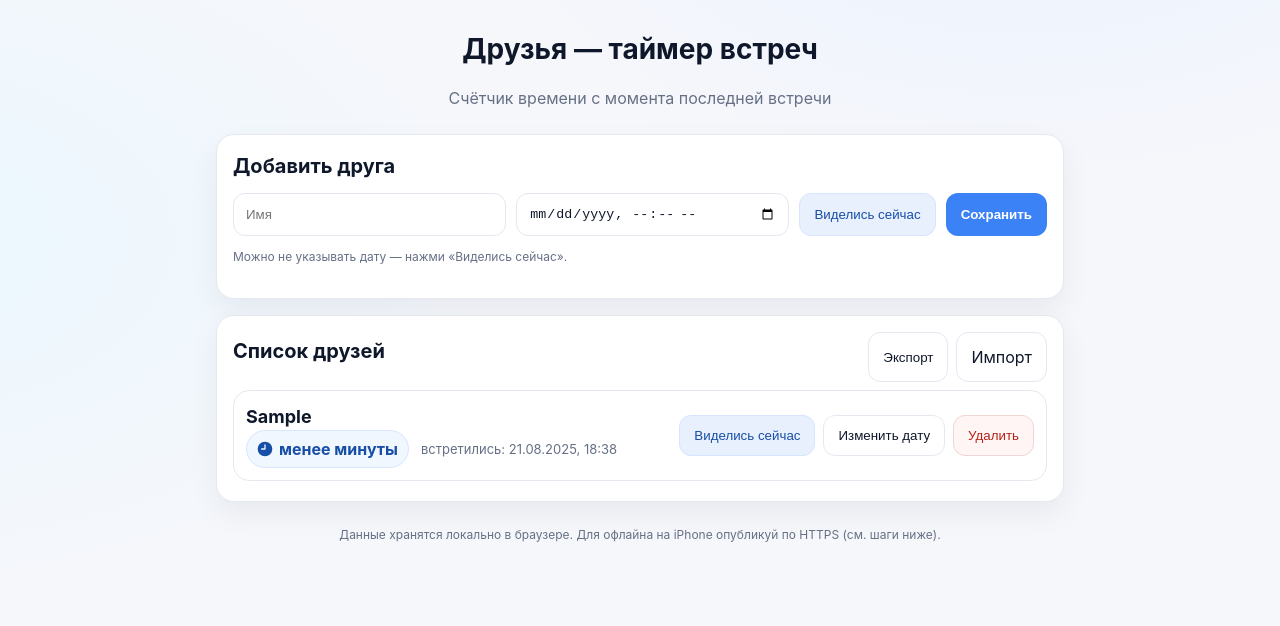
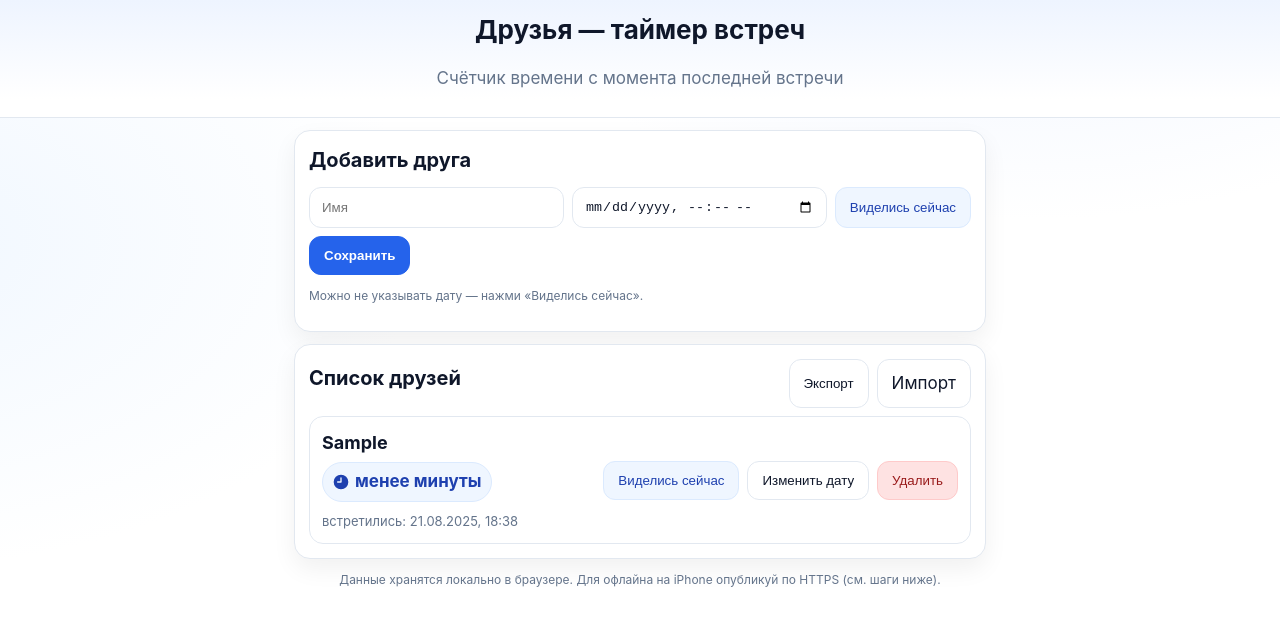
Before and after one commit to semensharikbobik-gif/friendprogram, a plain HTML site: page index.html in a window 1280 px wide. Both pictures are taken after typing "Sample" into the empty fields and a click on the button "Сохранить". Drawn offline with Linux system fonts and the light colour scheme.

Commit message:
UI: мобильная сетка, кнопки, safe-area; cache v3

```diff
--- a/app.js
+++ b/app.js
@@ -114,7 +114,7 @@ function render() {
         <div class="actions">
           <button class="btn ghost seen-now">Виделись сейчас</button>
           <button class="btn edit-date">Изменить дату</button>
-          <button class="btn" style="border-color:#f0d5d5; color:#b42318; background:#fff5f5" data-role="delete">Удалить</button>
+          <button class="btn danger delete">Удалить</button>
         </div>
       </li>
     `;
@@ -195,7 +195,7 @@ listEl.addEventListener("click", (e) => {
     return;
   }
 
-  if (btn.dataset.role === "delete") {
+  if (btn.classList.contains("delete")) {
     if (confirm("Удалить друга из списка?")) {
       friends.splice(idx, 1);
       saveFriends(friends);
--- a/index.html
+++ b/index.html
@@ -2,7 +2,11 @@
 <html lang="ru">
 <head>
   <meta charset="utf-8" />
-  <meta name="viewport" content="width=device-width, initial-scale=1" />
+  <!-- ЗАМЕНИ эту строку viewport на такую -->
+ <meta name="viewport" content="width=device-width, initial-scale=1, viewport-fit=cover" />
+
+
+
 
   <title>Друзья — таймер встреч</title>
   <meta name="description" content="Сколько прошло времени с последней встречи с друзьями" />
--- a/styles.css
+++ b/styles.css
@@ -1,67 +1,99 @@
 :root{
-  --bg:#f6f7fb; --card:#ffffff; --text:#0f172a; --muted:#667085;
-  --ring:#e6e8f0; --shadow:0 12px 30px rgba(16,24,40,.06);
-  --accent:#3b82f6; --accent-weak:#e8f0fe; --danger:#ef4444;
+  --bg:#ffffff; --bg-soft:#f7f9fc;
+  --text:#0f172a; --muted:#64748b;
+  --ring:#e2e8f0; --shadow:0 10px 24px rgba(2,6,23,.06);
+  --accent:#2563eb; --accent-weak:#eff6ff;
+  --danger:#ef4444; --danger-weak:#fee2e2; --danger-ring:#fecaca;
 }
 
-*{box-sizing:border-box}
-html,body{height:100%}
+*{ box-sizing:border-box; min-width:0 }
+html,body{ height:100% }
+
 body{
-  margin:0; font:16px/1.5 ui-sans-serif, -apple-system, BlinkMacSystemFont, "Segoe UI", Roboto, Inter, Arial;
-  color:var(--text); background:
-    radial-gradient(1000px 600px at 80% -20%, #eaf2ff 0, transparent 60%),
-    radial-gradient(1200px 700px at -10% 30%, #eaf7ff 0, transparent 55%),
+  margin:0;
+  font: 17px/1.5 -apple-system,BlinkMacSystemFont,"Segoe UI",Roboto,Inter,Arial;
+  color:var(--text);
+  background:
+    radial-gradient(900px 500px at 80% -10%, #eef4ff 0, transparent 60%),
+    radial-gradient(1000px 600px at -10% 30%, #f0f7ff 0, transparent 55%),
     var(--bg);
+  -webkit-font-smoothing: antialiased;
+  -webkit-tap-highlight-color: transparent;
 }
 
-.app-header{padding:28px 16px 0; text-align:center}
-h1{margin:0; font-size:28px}
-h2{margin:0 0 12px; font-size:20px}
-.muted{color:var(--muted)}
-.small{font-size:12px}
+.app-header{
+  position: sticky; top: 0; z-index: 10;
+  padding: calc(10px + env(safe-area-inset-top)) 16px 8px;
+  text-align:center;
+  background: linear-gradient(180deg, #eef4ff 0%, #ffffff 85%);
+  border-bottom: 1px solid var(--ring);
+}
+h1{ margin:0 0 6px; font-size:26px }
+h2{ margin:0 0 12px; font-size:20px }
+.muted{ color:var(--muted) }
+.small{ font-size:12px }
 
-.container{max-width:880px; margin:24px auto; padding:0 16px}
+.container{ max-width: 720px; margin: 12px auto; padding: 0 14px }
 
 .card{
-  background:var(--card); border:1px solid var(--ring); border-radius:18px;
-  padding:16px 16px 20px; box-shadow:var(--shadow); margin-bottom:16px;
+  background:#fff; border:1px solid var(--ring); border-radius:16px;
+  padding:14px; box-shadow:var(--shadow); margin-bottom:12px; overflow:hidden;
 }
 
-.row{display:flex; gap:10px; flex-wrap:wrap}
-
+/* Формы */
+.row{ display:flex; gap:8px; flex-wrap:wrap }
 .input{
-  flex:1 1 220px; min-width:220px; padding:12px 12px; border-radius:12px;
+  flex:1 1 220px; min-width: 0;
+  padding:11px 12px; border-radius:12px;
   border:1px solid var(--ring); background:#fff; color:var(--text); outline:none;
 }
-.input:focus{border-color:var(--accent); box-shadow:0 0 0 3px rgba(59,130,246,.2)}
+.input:focus{ border-color:var(--accent); box-shadow:0 0 0 3px rgba(37,99,235,.18) }
 
+/* Кнопки */
 .btn{
-  padding:12px 14px; border-radius:12px; border:1px solid var(--ring);
+  padding:11px 14px; border-radius:12px; border:1px solid var(--ring);
   background:#fff; color:var(--text); cursor:pointer; transition:.15s ease;
+  white-space:nowrap;
 }
-.btn:hover{transform:translateY(-1px)}
-.btn.primary{background:var(--accent); color:#fff; border-color:transparent; font-weight:600}
-.btn.ghost{background:var(--accent-weak); color:#174EA6; border-color:#d6e4ff}
+.btn:hover{ transform: translateY(-1px) }
+.btn.primary{ background:var(--accent); color:#fff; border-color:var(--accent); font-weight:600 }
+.btn.ghost{ background:var(--accent-weak); color:#1e40af; border-color:#dbeafe }
+.btn.danger{ background:var(--danger-weak); color:#991b1b; border-color:var(--danger-ring) }
 
-.list-header{display:flex; align-items:center; justify-content:space-between; margin-bottom:8px}
+/* Список */
+.list-header{ display:flex; align-items:center; justify-content:space-between; margin-bottom:8px }
+.list{ list-style:none; padding:0; margin:0; display:flex; flex-direction:column; gap:10px }
+.empty{ padding:8px 0; color:var(--muted) }
 
-.list{list-style:none; padding:0; margin:0; display:flex; flex-direction:column; gap:10px}
-.empty{padding:8px 0; color:var(--muted)}
+/* Карточка друга */
+.item{
+  display:grid; grid-template-columns: 1fr auto; align-items:center;
+  gap:10px; border:1px solid var(--ring); border-radius:14px; padding:12px;
+  background:#fff; overflow:hidden;
+}
+.item h3{ margin:0 0 6px; font-size:18px }
+.sub{ font-size:13px; color:var(--muted) }
+.meta{ display:flex; gap:10px; align-items:center; flex-wrap:wrap }
 
-.item{
-  display:grid; grid-template-columns:1fr auto; gap:12px; align-items:center;
-  border:1px solid var(--ring); border-radius:16px; padding:12px; background:#fff;
+.badge{
+  display:inline-flex; align-items:center; gap:6px;
+  padding:6px 10px; border-radius:999px; background:var(--accent-weak);
+  color:#1e40af; border:1px solid #dbeafe; font-weight:600;
 }
-.item h3{margin:0; font-size:18px}
-.sub{font-size:13px; color:var(--muted)}
-.meta{display:flex; gap:12px; align-items:center; flex-wrap:wrap}
-.badge{
-  display:inline-flex; gap:6px; align-items:center;
-  padding:6px 10px; background:#f0f7ff; color:#174EA6; border:1px solid #d8e6ff; border-radius:999px;
+
+.actions{ display:flex; gap:8px; flex-wrap:wrap; justify-content:flex-end }
+
+/* На узких экранах кнопки уходят вниз — ничего не вылазит за края */
+@media (max-width: 420px){
+  .item{ grid-template-columns: 1fr; }
+  .actions{ justify-content:flex-start }
 }
-.badge strong{font-weight:700}
-.actions{display:flex; gap:8px}
-.edit-panel{display:flex; gap:8px; align-items:center}
-.hidden{display:none}
 
-.footer{max-width:880px; margin:12px auto 24px; padding:0 16px; text-align:center}
+.edit-panel{ display:flex; gap:8px; align-items:center; flex-wrap:wrap; margin-top:8px }
+.hidden{ display:none }
+
+.footer{
+  max-width:720px; margin: 8px auto 24px; padding: 0 14px;
+  text-align:center; color:var(--muted);
+  padding-bottom: calc(env(safe-area-inset-bottom) + 12px);
+}
--- a/sw.js
+++ b/sw.js
@@ -1,4 +1,4 @@
-const CACHE = "friendtimer-v1";
+const CACHE = "friendtimer-v3";
 const ASSETS = [
   "./",
   "./index.html",
```
